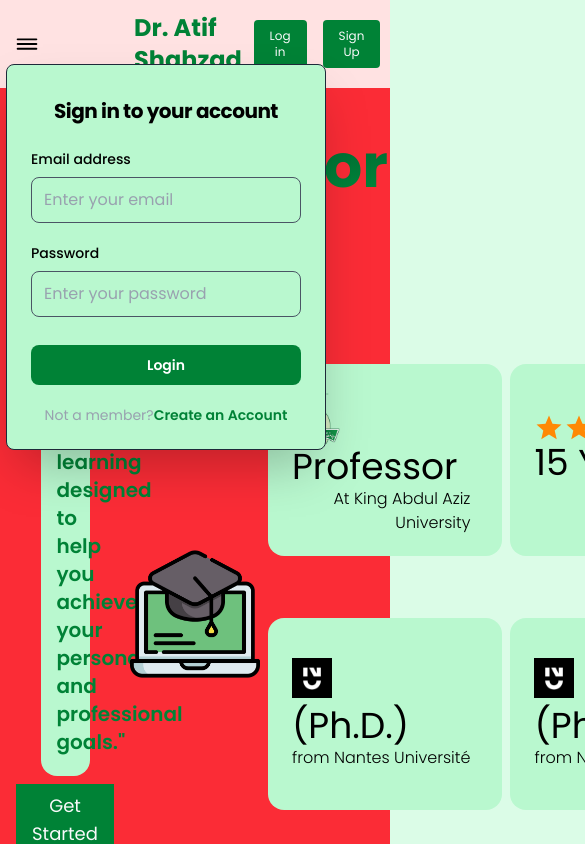
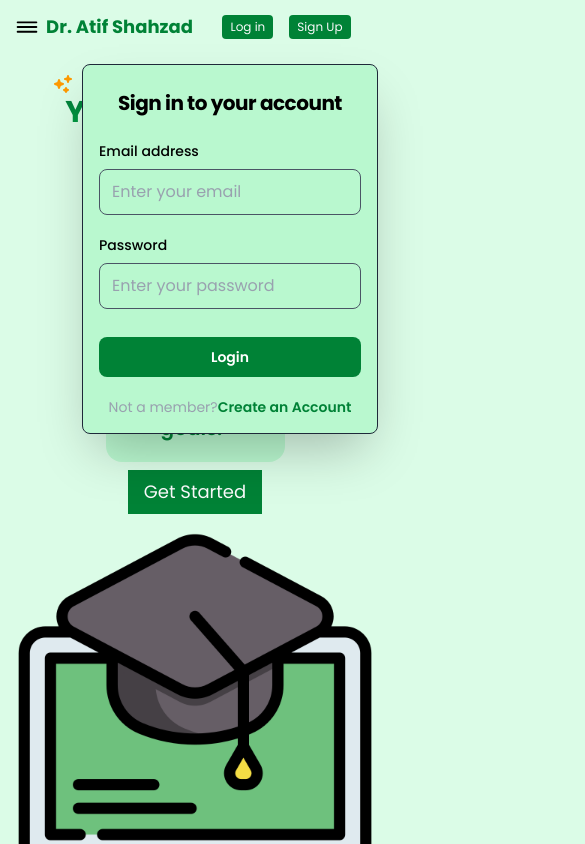
Before and after one commit to G-PaperChain/Atif-Shahzad-Courses-Website, a React (Vite) app in the folder frontend/: page / in a window 390 px wide. Both pictures are taken after a click on the button "Log in". Shown: the top 844 px of the page, 585 px wide, since content can reach past the window. Built offline with nearby package versions, Linux system fonts and the light colour scheme; no server answers.

Commit message:
Responsive Part 2

```diff
--- a/frontend/src/Components/AuthComponents/LoginDropdown.jsx
+++ b/frontend/src/Components/AuthComponents/LoginDropdown.jsx
@@ -30,7 +30,8 @@
         <div
             className='flex flex-col justify-center px-6 py-6 fixed right-16 top-16 bg-green-200 rounded-lg z-50
             shadow-2xl border border-gray-800 w-80
-            transition-all duration-300 ease-out transform'
+            transition-all duration-300 ease-out transform
+            max-sm:px-4 max-sm:py-4 max-sm:right-3 max-sm:w-74'
         >
             <h2 className="mt-2 text-center text-xl font-bold tracking-tight z-50">
                 Sign in to your account
--- a/frontend/src/Components/AuthComponents/SignupDropdown.jsx
+++ b/frontend/src/Components/AuthComponents/SignupDropdown.jsx
@@ -48,7 +48,9 @@
         <div
             className='flex flex-col justify-center px-6 py-6 fixed rounded-lg right-16 top-16 z-50
             shadow-2xl border border-gray-800 w-80
-            transition-all duration-300 ease-out transform bg-green-200'>
+            transition-all duration-300 ease-out transform bg-green-200
+            max-sm:px-4 max-sm:py-4 max-sm:right-3 max-sm:w-74
+            '>
             <h2 className="mt-2 text-center text-xl font-bold tracking-tight z-50">
                 Create an Account
             </h2>
--- a/frontend/src/Components/MidContent.jsx
+++ b/frontend/src/Components/MidContent.jsx
@@ -45,10 +45,11 @@
 
 
     return (
-        <div className='flex flex-col z-0 h-max bg-red-500'>
-            <h1 className="ml-6 text-6xl font-bold flex justify-center mt-10 text-transparent bg-clip-text bg-gradient-to-b from-green-800 to-green-500 p-2 select-none">
-                <HiMiniSparkles className='text-amber-500 mr-2.5 text-3xl cursor-pointer transition-all duration-150 hover:text-amber-400' />
-                Your gateway to&nbsp;
+        <div className='flex flex-col z-0 h-max items-center'>
+
+            <h1 className="text-5xl max-sm:text-3xl font-bold flex justify-center mt-10 max-sm:mt-5 text-transparent bg-clip-text bg-gradient-to-b from-green-800 to-green-500 p-2 max-sm:p-0 max-sm:flex-col items-center max:sm:w-max max-[770px]:w-max max-[770px]:place-self-center-safe">
+                <HiMiniSparkles className='text-amber-500 mr-2.5 text-3xl max-sm:text-xl max-sm:mr-0.5 cursor-pointer transition-all duration-150 hover:text-amber-400 max-sm:place-self-start max-sm:-ml-3' />
+                <p className=''>Your gateway to&nbsp;</p>
                 <span
                     className="typing-effect"
                     style={{
@@ -61,7 +62,7 @@
 
             {/* Actual hero */}
 
-            <div className="grid grid-cols-3 mt-8 h-full z-50">
+            <div className="grid grid-cols-1 lg:grid-cols-3 mt-4 lg:mt-8 h-full z-50">
 
                 <div className="flex justify-center items-center p-4 flex-col gap-2">
                     <p className="text-green-700 text-xl font-semibold text-center bg-green-200 px-4 w-1/2 py-5 rounded-2xl">
--- a/frontend/src/Components/Navbar.jsx
+++ b/frontend/src/Components/Navbar.jsx
@@ -7,6 +7,8 @@
 import { Sidebar } from 'primereact/sidebar';
 import { IoReorderThreeOutline } from "react-icons/io5";
 import { Button } from 'primereact/button';
+import { classNames } from 'primereact/utils';
+import { IoCloseSharp } from "react-icons/io5";
 
 const Navbar = () => {
   const { user, logout, loading, isInitialized } = useAuth();
@@ -68,10 +70,6 @@
     }
   }, [showLoginDropdown, showSignupDropdown])
 
-  // const renderSidebar = () => {
-  //   return <Sidebar />
-  // }
-
   const renderAuthSection = () => {
     if (loading || !isInitialized) {
       return (
@@ -99,10 +97,10 @@
     }
 
     return (
-      <div className="navbar-right flex gap-4 justify-center col-start-3 max-sm:col-start-3 w-full">
+      <div className="navbar-right flex gap-4 justify-center col-start-3 max-sm:col-start-2 w-full h-full items-center max-[770px]:col-start-2 ">
         <button
           ref={loginBtnRef}
-          className="btn bg-green-700 py-2 px-4 rounded-radius hover:bg-green-800 cursor-pointer text-gray-50 text-xs transition-colors duration-200 rounded-sm"
+          className="btn bg-green-700 py-2 px-4 rounded-radius hover:bg-green-800 cursor-pointer text-gray-50 text-xs transition-colors duration-200 rounded-sm h-max max-sm:py-1 max-sm:px-2"
           onClick={toggleLogin}
         >
           Log in
@@ -110,7 +108,7 @@
 
         <button
           ref={signupBtnRef}
-          className="btn bg-green-700 py-2 px-4 rounded-radius hover:bg-green-800 cursor-pointer text-gray-50 text-xs transition-colors duration-200 rounded-sm"
+          className="btn bg-green-700 py-2 px-4 rounded-radius hover:bg-green-800 cursor-pointer text-gray-50 text-xs transition-colors duration-200 rounded-sm h-max max-sm:py-1 max-sm:px-2"
           onClick={toggleSignup}
         >
           Sign Up
@@ -120,9 +118,9 @@
   };
 
   return (
-    <nav className="NAVBAR w-full min-w-full grid justify-between items-center sticky top-0 p-3 bg-red-100 z-50 grid-cols-3 max-sm:grid-cols-3">
+    <nav className="NAVBAR w-full min-w-full grid justify-between items-center sticky top-0 p-3 bg-green-100 z-50 grid-cols-3 max-sm:grid-cols-2 grid-rows-1 max-[770px]:grid-cols-2">
 
-      <div className="togglebtn sm:hidden flex justify-start">
+      <div className="togglebtn lg:hidden flex justify-start max-sm:col-start-1 max-sm:row-start-1 max-[770px]:col-start-1 max-[770px]:row-start-1 ">
         <Button onClick={() => {
           setVisible(true)
           SetshowSidebar(!showSidebar)
@@ -132,17 +130,23 @@
         </Button>
       </div>
 
-      <div className='text-2xl font-extrabold flex justify-center text-green-700 col-start-1 max-sm:col-start-2'>
+      <div
+        className='text-2xl font-extrabold flex justify-center text-green-700 col-start-1 max-[321px]:text-xs max-sm:col-start-1 max-sm:row-start-1 max-sm:ml-8 max-[380px]:text-base max-[430px]:text-lg max-[770px]:text-2xl max-[770px]:row-start-1'>
         <h1 className='select-none'>Dr. Atif Shahzad</h1>
       </div>
 
-
-      <Sidebar visible={visible} onHide={() => setVisible(false)} className='bg-red-600'>
-        <h2>Basim</h2>
-        <p>Lorem ipsum dolor sit amet consectetur adipisicing elit. Officiis voluptatem sint asperiores.</p>
+      <Sidebar visible={visible} onHide={() => setVisible(false)} className='bg-green-200 max-w-1/2 md:max-w-1/4' closeIcon={<IoCloseSharp className='text-2xl text-green-700 m-2' />}>
+        <div className="navbar-left flex items-center list-none justify-center gap-16 col-start-2">
+          <ul className="flex gap-4 items-center justify-center flex-col mt-10">
+            <Link to={'/'}><li className='text-green-600 cursor-pointer hover:text-green-800 font-semibold hover:underline transition-colors duration-200'>Home</li></Link>
+            <Link to={'/courses'}><li className='text-green-600 cursor-pointer hover:text-green-800 font-semibold hover:underline transition-colors duration-200'>Courses</li></Link>
+            <Link to={'/'} className='text-green-600 cursor-pointer hover:text-green-800 font-semibold hover:underline transition-colors duration-200'>About</Link>
+            <li className='text-green-600 cursor-pointer hover:text-green-800 font-semibold hover:underline transition-colors duration-200'>Contact</li>
+          </ul>
+        </div>
       </Sidebar>
 
-      <div className="navbar-left flex items-center list-none justify-center gap-16 col-start-2 max-sm:hidden">
+      <div className="navbar-left flex items-center list-none justify-center gap-16 col-start-2 max-[770px]:hidden">
         <ul className="flex gap-9 items-center justify-center">
           <Link to={'/'}><li className='text-green-600 cursor-pointer hover:text-green-800 font-semibold hover:underline transition-colors duration-200'>Home</li></Link>
           <Link to={'/courses'}><li className='text-green-600 cursor-pointer hover:text-green-800 font-semibold hover:underline transition-colors duration-200'>Courses</li></Link>
@@ -151,11 +155,8 @@
         </ul>
       </div>
 
-
-      {/* LOGIN SIGNUP BTNS OR LOGOUT */}
       {renderAuthSection()}
 
-      {/* Only show dropdowns if not logged in and not loading */}
       {!user && !loading && isInitialized && showLoginDropdown && createPortal(
         <div
           ref={loginDropdownRef}
@@ -167,7 +168,9 @@
       )}
 
       {!user && !loading && isInitialized && showSignupDropdown && createPortal(
-        <div ref={signupDropdownRef} className="fixed right-16 top-16 z-[9999] pointer-events-auto">
+        <div
+          ref={signupDropdownRef}
+          className="fixed right-16 top-16 z-[9999] pointer-events-auto">
           <SignupDropdown inverseDropdownshow={inverseDropdownshow} />
         </div>,
         document.body
--- a/frontend/src/index.css
+++ b/frontend/src/index.css
@@ -1,15 +1,20 @@
 @import "tailwindcss";
 
-body {
-    font-family: 'Poppins', sans-serif;
-    background: #DBFCE7;
+@theme {
+  --breakpoint-mobsm: 20rem;
 }
 
-@theme {}
+body {
+  font-family: 'Poppins', sans-serif;
+  background: #DBFCE7;
+}
 
-html,
-body {
-    width: 100%;
-    margin: 0px;
-    padding: 0px;
+* {
+  box-sizing: border-box;
 }
+
+html, body, #root {
+  width: 100%;
+  min-height: 100vh;
+  overflow-x: hidden;
+}
```
Also changed, not shown: 5 other files (tests, documents, lock files or other folders).
